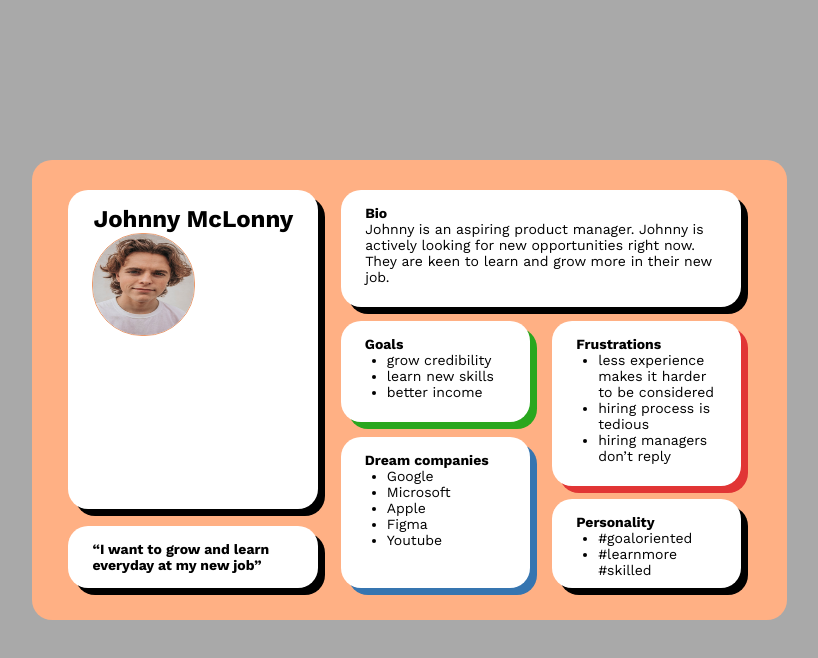
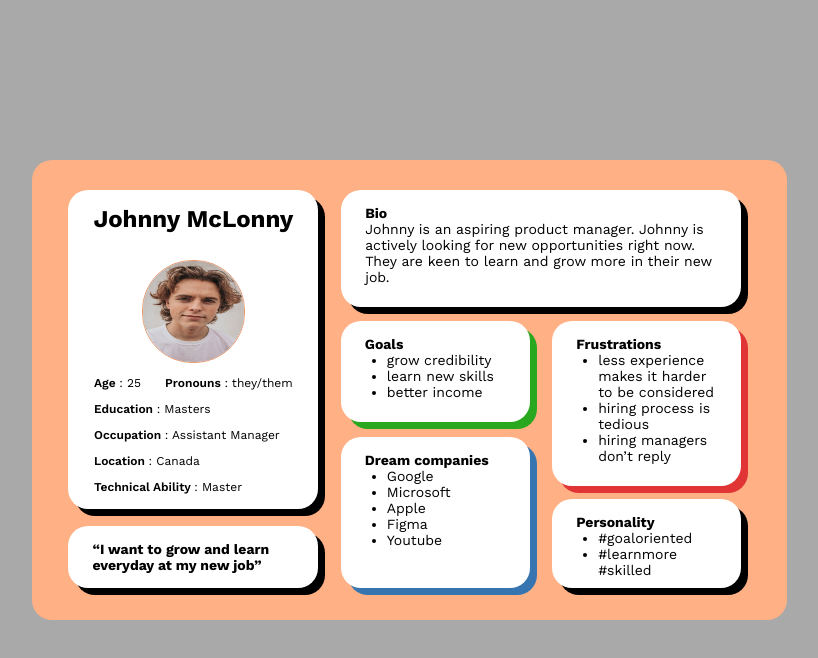
Before and after one commit to Chaooohs/homework-10, a plain HTML site: page index.html in a window 1280 px wide. Shown: the whole page, without its empty margins (231-1049 px from the left). Drawn offline with nearby package versions, Linux system fonts and the light colour scheme.

Commit message:
added text to about

```diff
--- a/css/style.css
+++ b/css/style.css
@@ -19,6 +19,20 @@ main {
 }
 
 /* #region common */
+.font-about {
+  font-family: 'Work Sans';
+font-weight: 400;
+font-size: 12px;
+line-height: 14px;
+color: var(--black);
+}
+.font-about-bold {
+  font-family: "Work Sans";
+  font-weight: 600;
+  font-size: 12px;
+  line-height: 14px;
+  color: var(--black);
+}
 .font-title {
   font-family: "Work Sans";
   font-weight: 700;
@@ -70,15 +84,25 @@ main {
   height: 319px;
   grid-column: 1;
   grid-row: 2/8;
+  display: flex;
+  flex-direction: column;
+  align-items: center;
+  justify-content: space-between;
   background: var(--ligth);
   box-shadow: 7px 7px 0px var(--black);
   border-radius: 20px;
+}
+.about-title {
+  margin-bottom: 17px;
 }
 .about-foto {
   width: 101px;
   height: 101px;
   border: 1px solid #eb996b;
   border-radius: 50px;
+}
+.about-data {
+  text-align: left;
 }
 .bio {
   justify-self: flex-end;
--- a/index.html
+++ b/index.html
@@ -14,13 +14,28 @@
 
   <main class="modal">
     <div class="about padding">
-      <h1 class="font-title"> Johnny McLonny </h1>
-      <img class="about-foto" src="./img/foto.jpg" alt="">
+      <h1 class="about-title font-title"> Johnny McLonny </h1>
+      <div><img class="about-foto" src="./img/foto.jpg" alt="img"></div>
+      <div class="about-data">
+        <span class="font-about-bold">
+          Age
+          <span class="font-about">: 25 &nbsp&nbsp&nbsp&nbsp</span>       <!--!неразрывный пробел-->
+          <span class="font-about-bold">
+            Pronouns
+            <span class="font-about">: they/them</span>
+          </span>
+        </span>
+        <p class="font-about-bold"> Education <span class="font-about">: Masters</span> </p>
+        <p class="font-about-bold"> Occupation <span class="font-about">: Assistant Manager</span> </p>
+        <p class="font-about-bold"> Location <span class="font-about">: Canada</span> </p>
+        <span class="font-about-bold"> Technical Ability <span class="font-about">: Master</span> </span>
+      </div>
     </div>
 
     <div class="bio padding">
       <div class="font-item"> Bio </div>
-      <span class="fotn-text"> Johnny is an aspiring product manager. Johnny is actively looking for new opportunities right now. They are keen to learn and grow more in their new job. </span>
+      <span class="fotn-text"> Johnny is an aspiring product manager. Johnny is actively looking for new opportunities
+        right now. They are keen to learn and grow more in their new job. </span>
     </div>
 
     <div class="goals padding">
```
